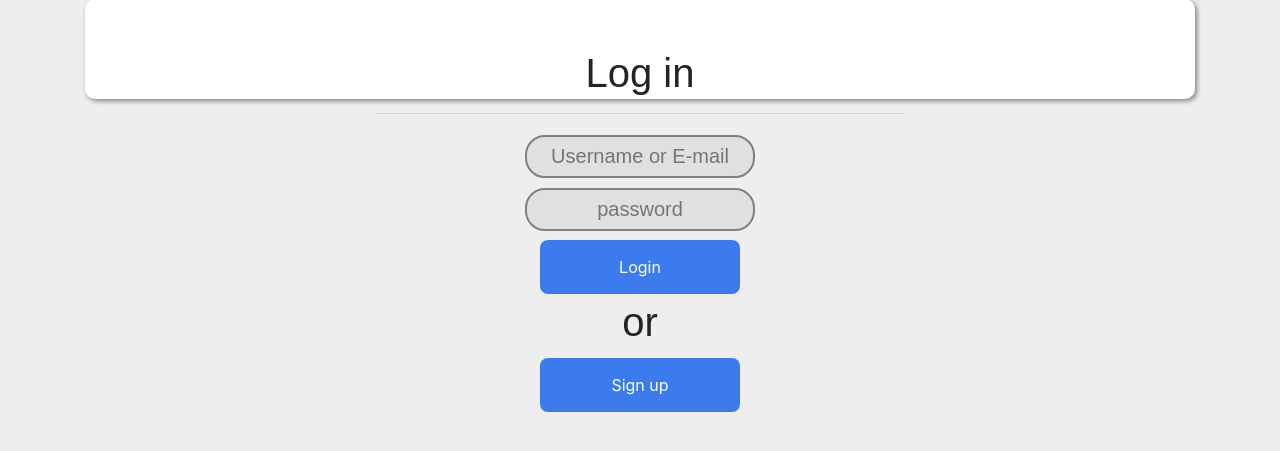
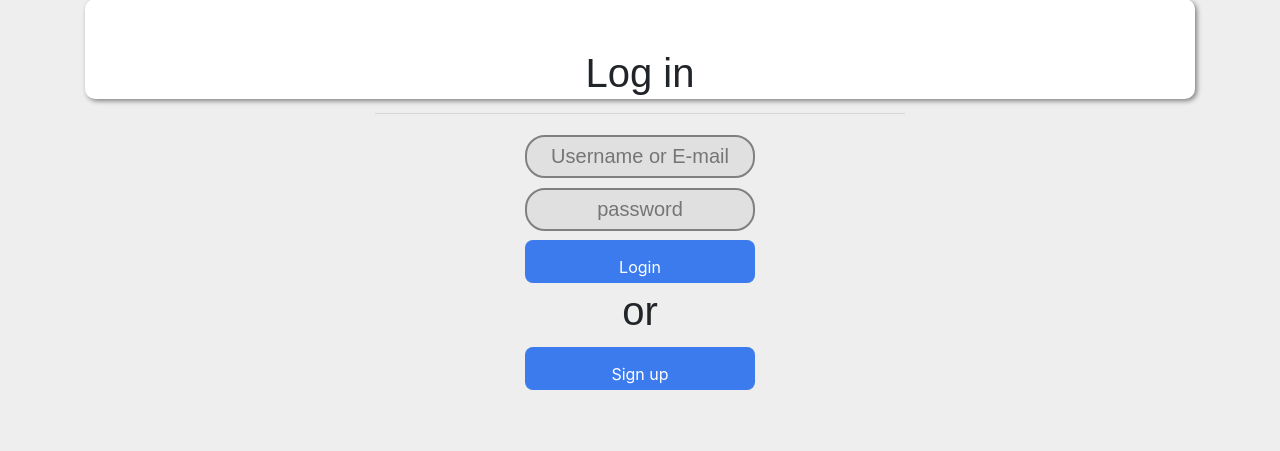
Before and after one commit to Tim-Seidell/uodatabase, a PHP site: page /index.php in a window 1280 px wide. Shown: the part 101-552 px from the top of the page. Run offline with PHP 8.4, Linux system fonts and the light colour scheme; some libraries are stand-ins or nearby versions.

Commit message:
Update custom.css

```diff
--- a/custom.css
+++ b/custom.css
@@ -15,6 +15,8 @@ html body {
     border-radius: 8px;
     width: 200px;
     outline: none;
+    width: 230px;
+    height: 43px;
 }
 
 .autoButton {
@@ -289,8 +291,12 @@ tbody {
     display: contents;
  }
 
+ select {
+    width: 230px;
+    height: 43px;
+ }
+
  table {
-
     max-height: 350px;
     display: block;
     overflow-y: auto;
@@ -304,8 +310,6 @@ tbody {
     font-size: 25px;
     text-align: center;
     margin: auto;
-
-
 }
 
 td {
```
